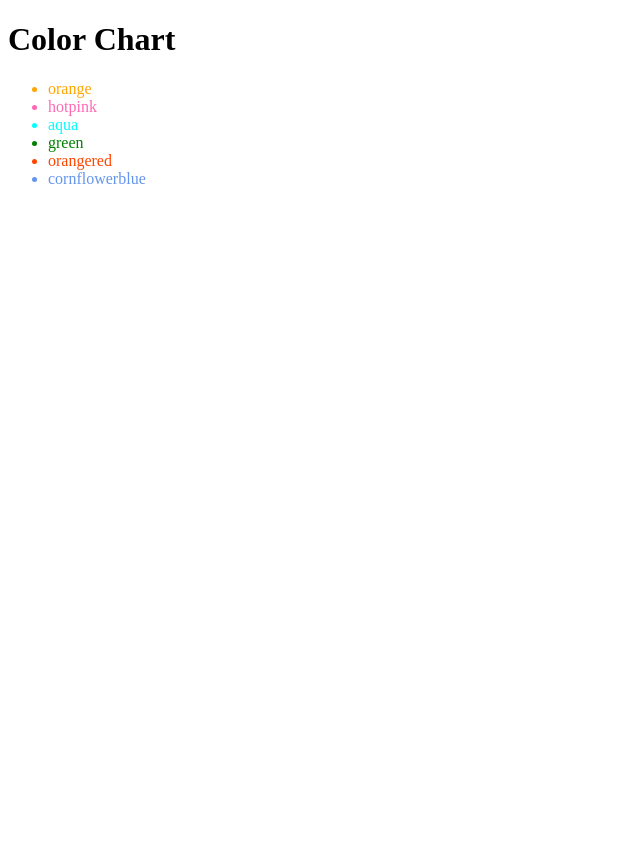
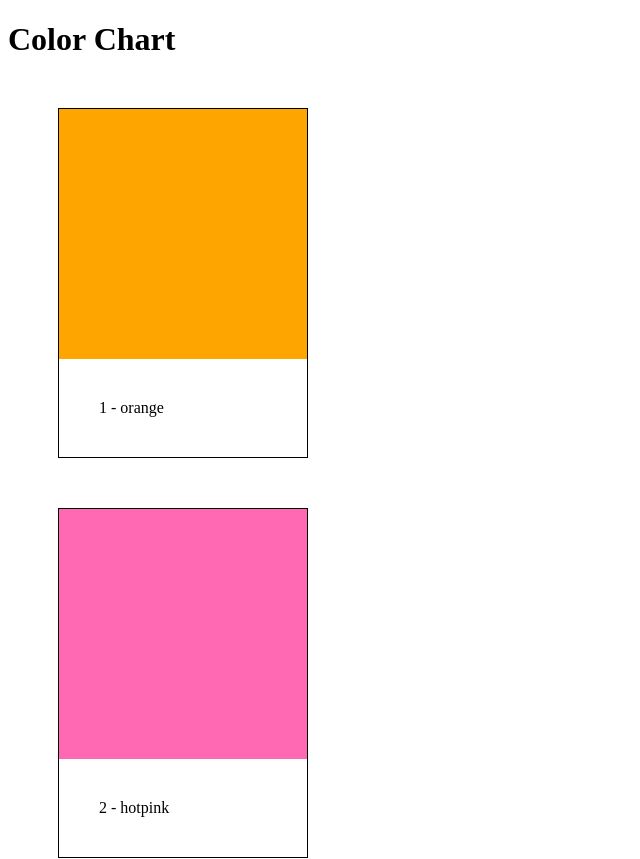
Before and after one commit to seohyon-cho/1120_react, a React (Create React App) app: page / in a window 1280 px wide. Shown: the top 859 px of the page, without its empty margins (0-640 px from the left). Before the commit the page ends 800 px from the top, so only its background shows below. Built offline with nearby package versions, Linux system fonts and the light colour scheme.

Commit message:
부모 컴포넌트에 props를 이용해서, 자식 컴포넌트로 데이터 전달.

```diff
--- a/src/App.jsx
+++ b/src/App.jsx
@@ -1,23 +1,15 @@
+import Card from './card/Card';
+
 export default function App() {
-	const colors = ['orange', 'hotpink', 'aqua', 'green', 'orangered', 'cornflowerblue'];
+	const colors = ['orange', 'hotpink', 'aqua', 'green'];
 
 	return (
 		<>
 			<h1>Color Chart</h1>
-
-			<ul>
-				{colors.map((color, idx) => {
-					// return문에서 map을 통해 반복적으로 생성되는 가상DOM 요소에는, 무조건 고유의 key값을 부여해줘야 함.
-					// 이유 : react로 하여금 여러 개의 반복 요소 중에서 수정해야 하는 요소를 효율적으로 비교탐색하기 위해서.
-					// 간편하게는 반복되는 순서값(ids)만을 집어넣을 수도 있긴 하나, 권장하지는 않으므로
-					// DB의 각 데이터에 내장되어 있는 Object_id를 활용하거나, 실제 데이터와 순번을 결합 (color+idx) 해서 고유 문자 값을 생성하는 것이 바람직함.
-					return (
-						<li key={color + idx} style={{ color: color }}>
-							{color}
-						</li>
-					);
-				})}
-			</ul>
+			{colors.map((color, idx) => {
+				// 컴포넌트 호출 시, 컴포넌트의 특정 값을 key={value} 형태로 컴포넌트 내부에 전달 가능. (=props 라고 함.)
+				return <Card key={color + idx} colorName={color} index={idx} />;
+			})}
 		</>
 	);
 }
--- /dev/null
+++ b/src/card/Card.jsx
@@ -0,0 +1,14 @@
+import './Card.scss';
+
+export default function Card(props) {
+	// 부모 컴포넌트에 전달되는 요소들을 props 라는 객체로 묶어서 자식 컴포넌트의 파라미터로 전달받음.
+	console.log(props);
+	return (
+		<article className='Card'>
+			<div className='bgBox' style={{ backgroundColor: props.colorName }}></div>
+			<div className='txtBox'>
+				{props.index + 1} - {props.colorName}
+			</div>
+		</article>
+	);
+}
--- /dev/null
+++ b/src/card/Card.scss
@@ -0,0 +1,19 @@
+* {
+	box-sizing: border-box;
+}
+
+.Card {
+	width: 250px;
+	margin: 50px;
+	border: 1px solid black;
+	.bgBox {
+		width: 100%;
+		height: 250px;
+	}
+	.txtBox {
+		width: 100%;
+		padding: 40px;
+		background: white;
+		font-size: 1rem;
+	}
+}
```
